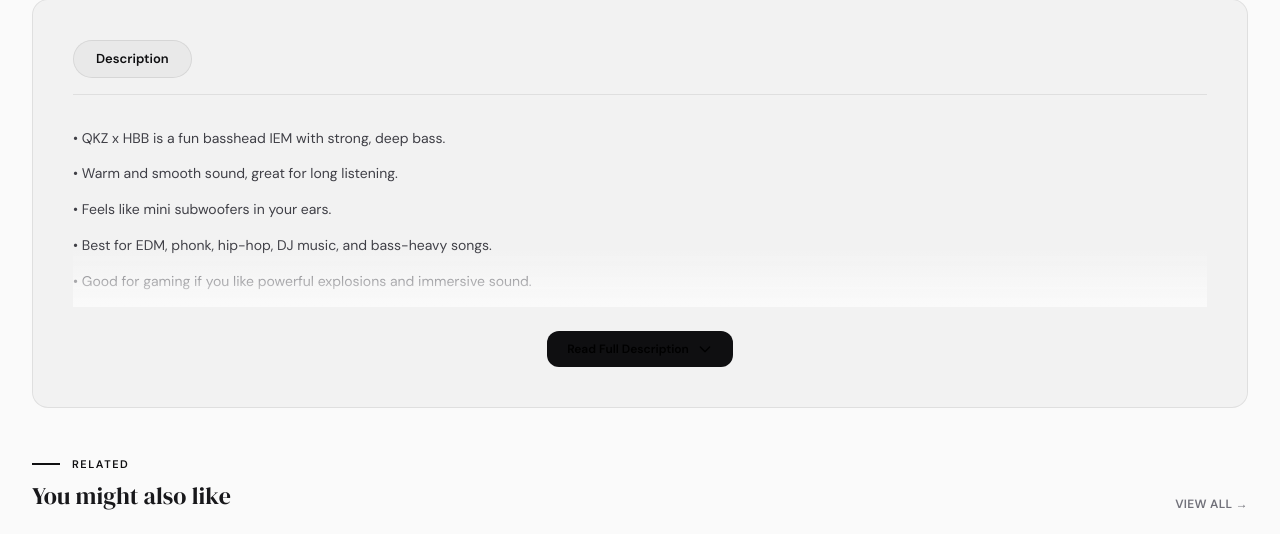
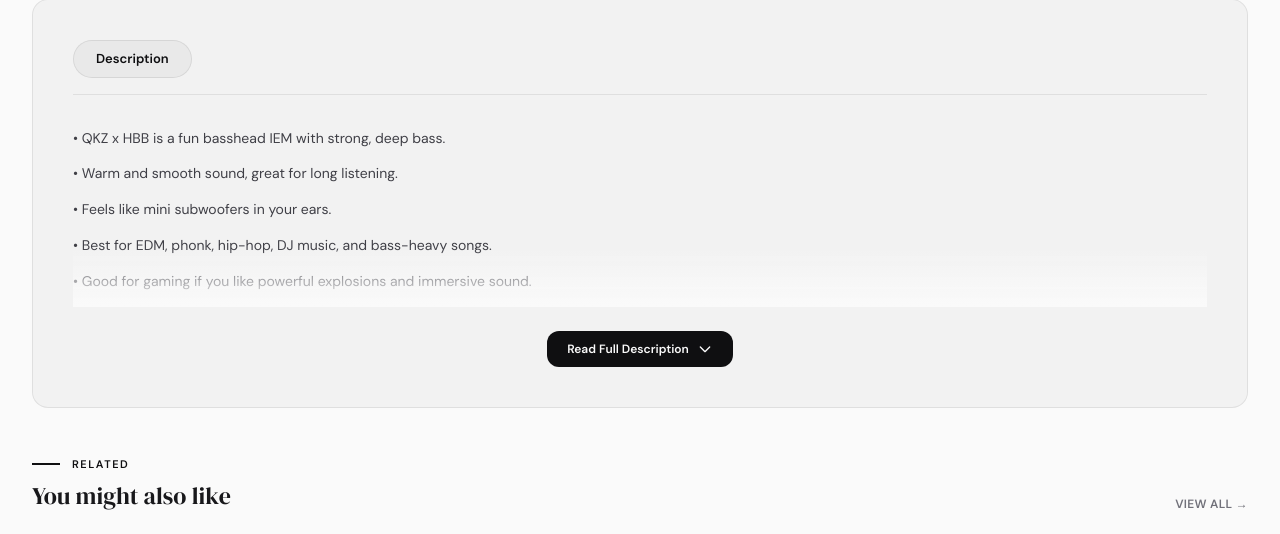
Before and after one commit to ChealyMann/keyz_store, a Flask app: page /product_detail/1 in a window 1280 px wide. Shown: the part 986-1520 px from the top of the page. Run offline with Flask 3, Linux system fonts and the light colour scheme; some libraries are stand-ins or nearby versions.

Commit message:
Fix description read-more button text contrast

```diff
--- a/templates/frontend/pages/product-detail.html
+++ b/templates/frontend/pages/product-detail.html
@@ -625,7 +625,7 @@
                 </div>
 
                 <button id="read-more-btn"
-                    class="mt-6 mx-auto flex items-center gap-2 text-xs font-semibold text-black bg-[var(--accent)] px-5 py-2.5 rounded-xl hover:brightness-110 transition-all active:scale-95">
+                    class="mt-6 mx-auto flex items-center gap-2 text-xs font-semibold text-[var(--bg)] bg-[var(--accent)] px-5 py-2.5 rounded-xl hover:brightness-110 transition-all active:scale-95">
                     <span>Read Full Description</span>
                     <svg id="read-more-icon" class="w-4 h-4 transition-transform duration-300" fill="none" stroke="currentColor" viewBox="0 0 24 24">
                         <path stroke-linecap="round" stroke-linejoin="round" stroke-width="2" d="M19 9l-7 7-7-7"/>
```
